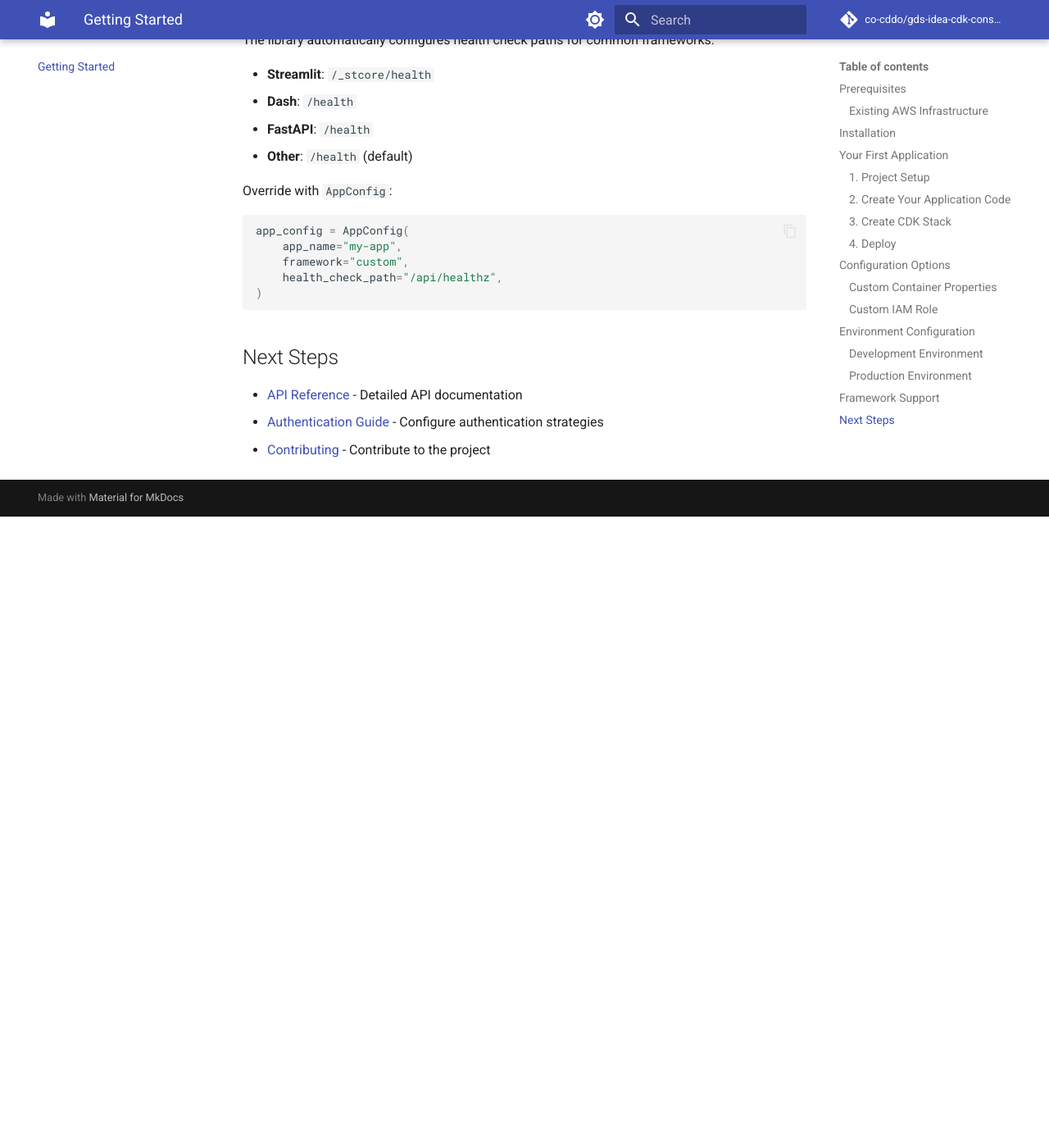
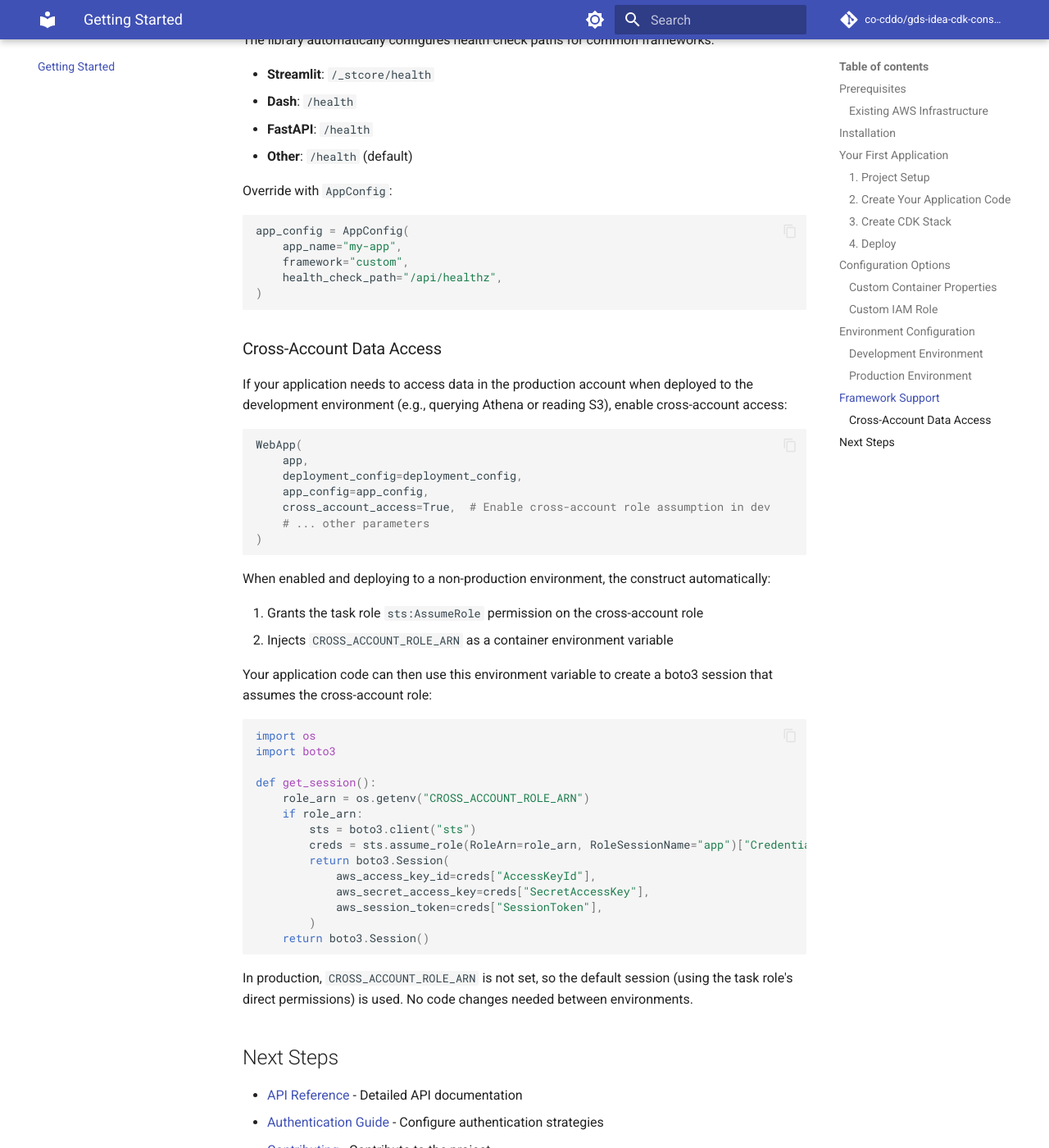
Before and after one commit to co-cddo/gds-idea-cdk-constructs-new, an MkDocs documentation site: the page built from docs/getting-started.md, in a window 1280 px wide and 1400 px high, scrolled down 5424 px. Shown: the whole window at 82% size. Built offline with MkDocs 1.6.1 and Material for MkDocs 9.7.7, drawn with Linux system fonts in a browser that asks for light colours; comment, search, counter and statistics services are not loaded; before the commit the page ends 6054 px from its top, so only the background shows below that.

Commit message:
Add cross-account access docs and bump version to 0.4.1

````diff
--- a/docs/getting-started.md
+++ b/docs/getting-started.md
@@ -272,6 +272,50 @@ app_config = AppConfig(
 )
 ```
 
+### Cross-Account Data Access
+
+If your application needs to access data in the production account when deployed to
+the development environment (e.g., querying Athena or reading S3), enable
+cross-account access:
+
+```python
+WebApp(
+    app,
+    deployment_config=deployment_config,
+    app_config=app_config,
+    cross_account_access=True,  # Enable cross-account role assumption in dev
+    # ... other parameters
+)
+```
+
+When enabled and deploying to a non-production environment, the construct automatically:
+
+1. Grants the task role `sts:AssumeRole` permission on the cross-account role
+2. Injects `CROSS_ACCOUNT_ROLE_ARN` as a container environment variable
+
+Your application code can then use this environment variable to create a boto3 session
+that assumes the cross-account role:
+
+```python
+import os
+import boto3
+
+def get_session():
+    role_arn = os.getenv("CROSS_ACCOUNT_ROLE_ARN")
+    if role_arn:
+        sts = boto3.client("sts")
+        creds = sts.assume_role(RoleArn=role_arn, RoleSessionName="app")["Credentials"]
+        return boto3.Session(
+            aws_access_key_id=creds["AccessKeyId"],
+            aws_secret_access_key=creds["SecretAccessKey"],
+            aws_session_token=creds["SessionToken"],
+        )
+    return boto3.Session()
+```
+
+In production, `CROSS_ACCOUNT_ROLE_ARN` is not set, so the default session (using the
+task role's direct permissions) is used. No code changes needed between environments.
+
 ## Next Steps
 
 - [API Reference](api/webapp.md) - Detailed API documentation
--- a/pyproject.toml
+++ b/pyproject.toml
@@ -1,6 +1,6 @@
 [project]
 name = "gds-idea-cdk-constructs"
-version = "0.4.0"
+version = "0.4.1"
 description = "A repo for commonly used constructs in the team."
 readme = "README.md"
 authors = [
````
Also changed, not shown: docs/api/webapp.md (+27 -0 lines), 2 other files.
